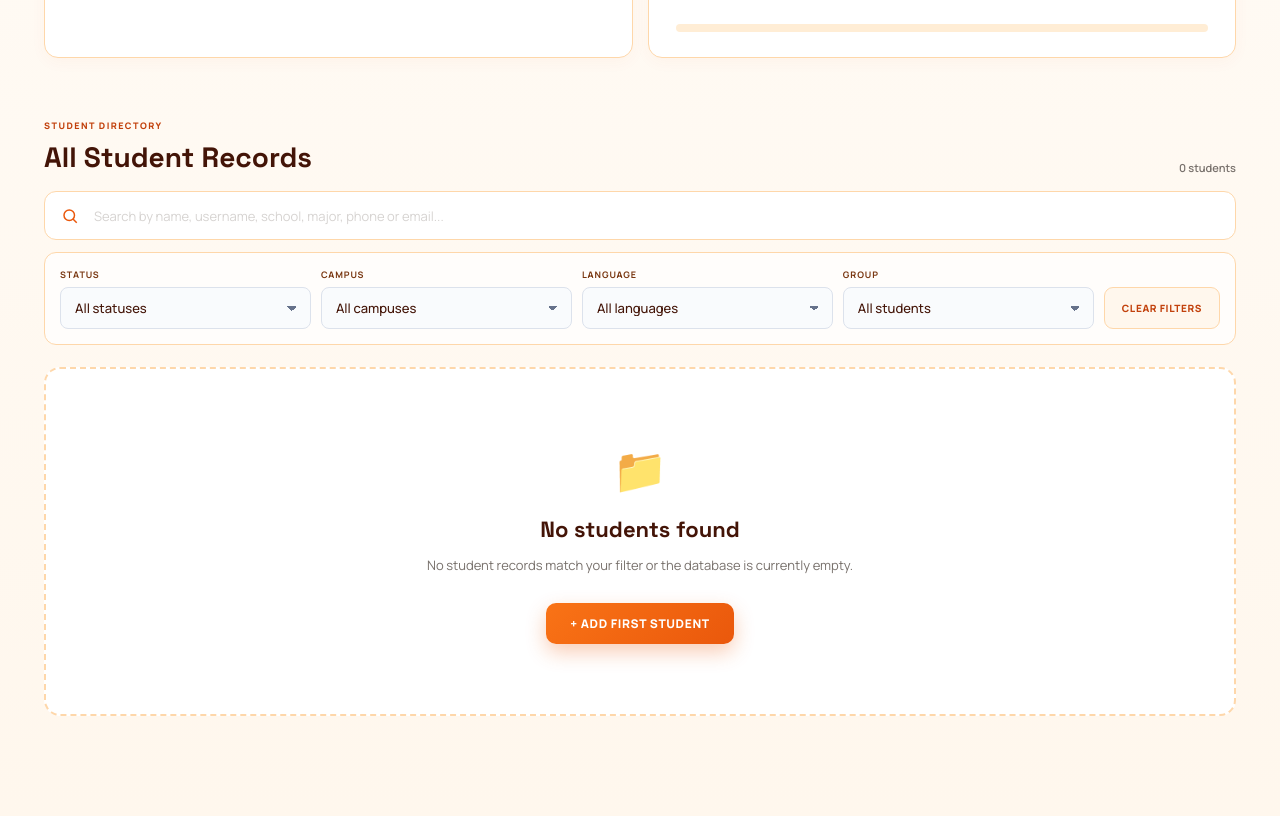
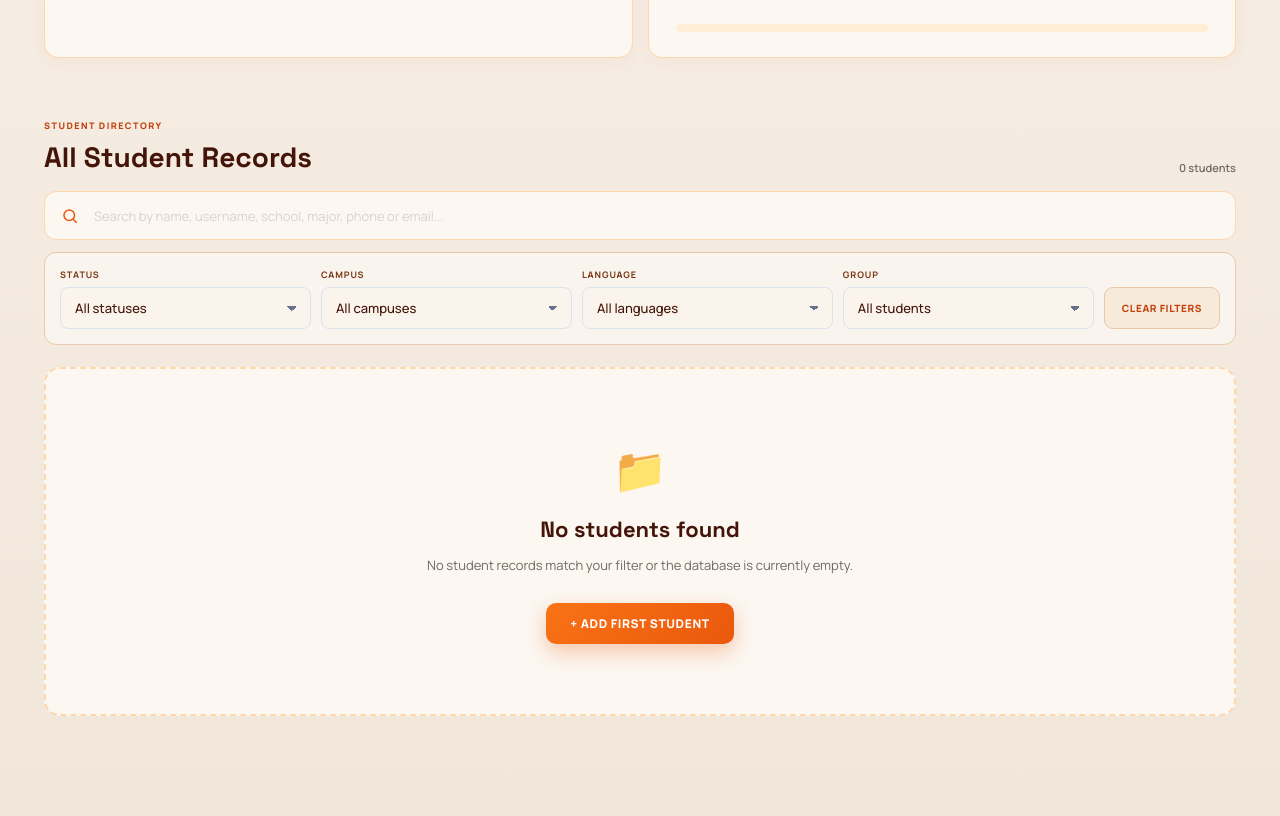
Before and after one commit to andrewh05/student-os, a website: page index.html in a window 1280 px wide. Shown: the part 691-1507 px from the top of the page. Drawn offline with Linux system fonts and the light colour scheme; no server answers; sample sign-in values are in the browser's storage.

Commit message:
style: update color variables and enhance light theme appearance

```diff
--- a/styles.css
+++ b/styles.css
@@ -1,23 +1,23 @@
 :root {
   --ink: #431407;
   --ink-2: #7c2d12;
-  --cream: #fffaf5;
-  --paper: #ffffff;
-  --line: #fed7aa;
+  --cream: #f6eee5;
+  --paper: #fcf7f1;
+  --line: #e9c9aa;
   --coral: #f97316;
   --orange-primary: #ea580c;
   --orange-dark: #c2410c;
-  --orange-light: #ffedd5;
-  --orange-soft: #fff7ed;
-  --muted: #78716c;
-  --shadow: 0 20px 50px rgba(234, 88, 12, 0.12);
+  --orange-light: #f6e2ca;
+  --orange-soft: #f8eadb;
+  --muted: #716a64;
+  --shadow: 0 18px 45px rgba(108, 60, 30, 0.10);
 }
 
 * { box-sizing: border-box; }
 html { scroll-behavior: smooth; }
 body {
   margin: 0;
-  background: linear-gradient(180deg, #fffcf8 0%, #fff7ed 100%);
+  background: linear-gradient(180deg, #f8f1e9 0%, #f1e6da 100%);
   color: var(--ink);
   font-family: "Manrope", sans-serif;
   min-height: 100vh;
@@ -31,7 +31,7 @@ body {
   height: 82px;
   max-width: none;
   padding: 0 max(44px, calc((100vw - 1340px) / 2 + 44px));
-  background: rgba(255, 255, 255, 0.92);
+  background: rgba(252, 247, 241, 0.94);
   border-bottom: 1px solid #ffedd5;
   backdrop-filter: blur(15px);
   position: sticky;
@@ -1356,6 +1356,25 @@ html[data-theme="dark"] .backup-status.connected { background: #12351f; color: #
 .theme-toggle span { color: var(--orange-primary); font-size: 16px; line-height: 1; }
 .login-page > .theme-toggle { position: fixed; top: 18px; right: 18px; z-index: 20; }
 
+/* Low-glare light appearance */
+html:not([data-theme="dark"]) .user-badge,
+html:not([data-theme="dark"]) .btn-secondary,
+html:not([data-theme="dark"]) .search-wrap input,
+html:not([data-theme="dark"]) .empty-state,
+html:not([data-theme="dark"]) .login-card,
+html:not([data-theme="dark"]) .popup-cancel,
+html:not([data-theme="dark"]) .btn-action.group-toggle {
+  background: var(--paper);
+}
+html:not([data-theme="dark"]) input,
+html:not([data-theme="dark"]) select,
+html:not([data-theme="dark"]) .segmented span {
+  background-color: #faf4ed;
+}
+html:not([data-theme="dark"]) input:focus,
+html:not([data-theme="dark"]) select:focus { background-color: #fffaf4; }
+html:not([data-theme="dark"]) .student-filters { background: rgba(252, 247, 241, .84); }
+
 html[data-theme="dark"] {
   color-scheme: dark;
   --ink: #fff7ed;
```
